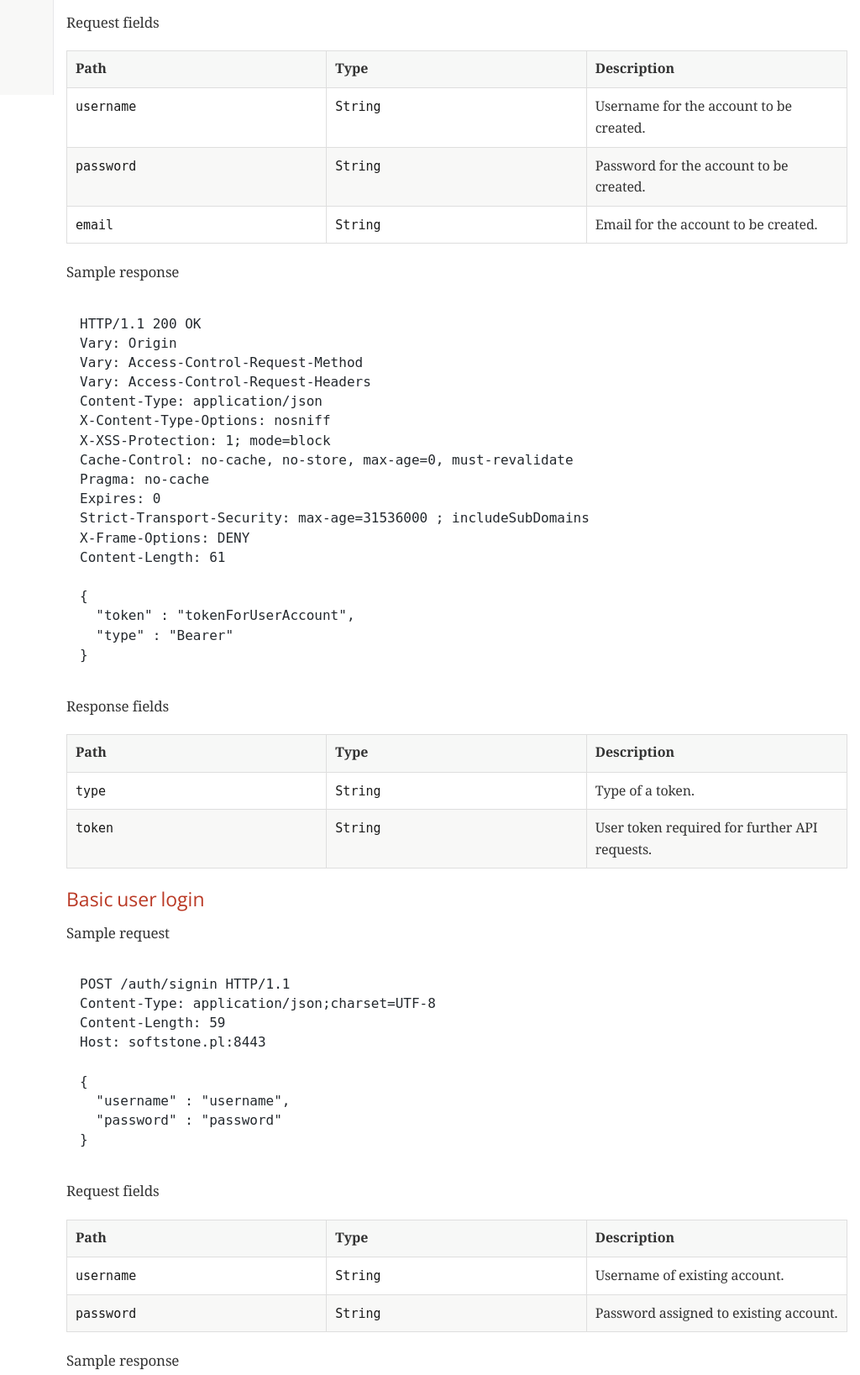
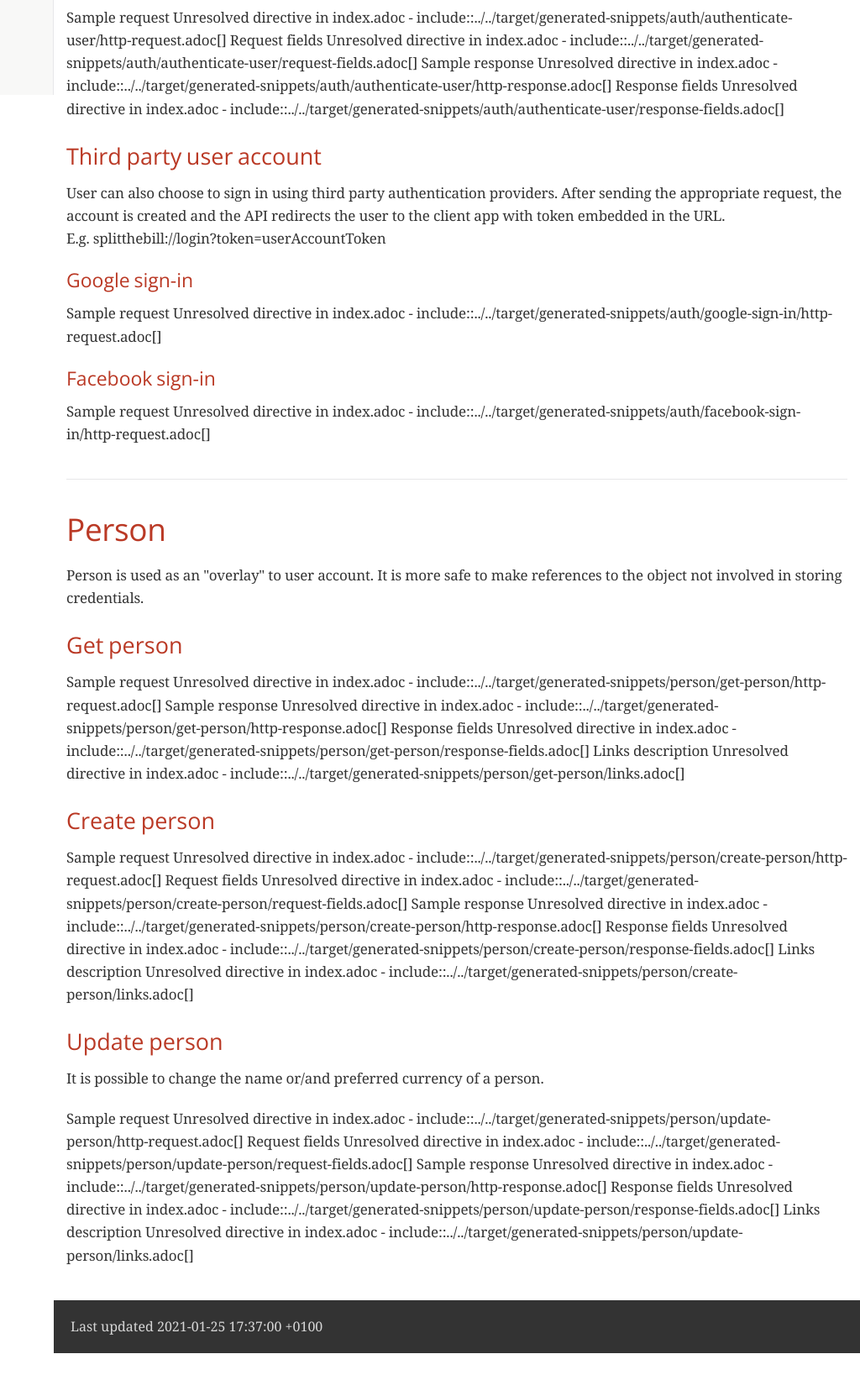
Before and after one commit to cyril-junior-dim/split-the-bill-server, a plain HTML site: page docs/index.html in a window 1280 px wide. Shown: the part 687-2324 px from the top of the page at 84% size, without its empty margins (256-1280 px from the left). After the commit the page ends 2298 px from the top, so only its background shows below. Drawn offline with nearby package versions, Linux system fonts and the light colour scheme; a web font is replaced by a local one.

```diff
--- a/docs/index.html
+++ b/docs/index.html
@@ -453,6 +453,13 @@
 </li>
 </ul>
 </li>
+<li><a href="#_person">Person</a>
+<ul class="sectlevel2">
+<li><a href="#_get_person">Get person</a></li>
+<li><a href="#_create_person">Create person</a></li>
+<li><a href="#_update_person">Update person</a></li>
+</ul>
+</li>
 </ul>
 </div>
 </div>
@@ -460,220 +467,43 @@
 <div class="sect1">
 <h2 id="_user_account"><a class="link" href="#_user_account">User account</a></h2>
 <div class="sectionbody">
+<div class="paragraph">
+<p>User account is a starting point of the app. Based on the user account, the token is generated
+which is then required to authenticate the user. Please note that this is the only endpoint
+that can be accessed without the token. All other endpoints will not allow the user to interact with any data
+unless they provide the token.</p>
+</div>
 <div class="sect2">
 <h3 id="_basic_user_account"><a class="link" href="#_basic_user_account">Basic user account</a></h3>
 <div class="paragraph">
-<p>Basic user account requires a user to provide a username, password and email. Username and email has to be UNIQUE.</p>
+<p>Basic user account requires a user to provide a username, password and email. Username and email have to be UNIQUE.<br>
+NOTE! After creating a basic user account it is necessary to create a <code>Person</code>.</p>
 </div>
 <div class="sect3">
 <h4 id="_basic_user_account_signup"><a class="link" href="#_basic_user_account_signup">Basic user account signup</a></h4>
 <div class="paragraph">
-<p>Sample request</p>
+<p>Sample request
+Unresolved directive in index.adoc - include::../../target/generated-snippets/auth/register-user/http-request.adoc[]
+Request fields
+Unresolved directive in index.adoc - include::../../target/generated-snippets/auth/register-user/request-fields.adoc[]
+Sample response
+Unresolved directive in index.adoc - include::../../target/generated-snippets/auth/register-user/http-response.adoc[]
+Response fields
+Unresolved directive in index.adoc - include::../../target/generated-snippets/auth/register-user/response-fields.adoc[]</p>
 </div>
-<div class="listingblock">
-<div class="content">
-<pre class="highlightjs highlight nowrap"><code class="language-http hljs" data-lang="http">POST /auth/signup HTTP/1.1
-Content-Type: application/json;charset=UTF-8
-Content-Length: 89
-Host: softstone.pl:8443
-
-{
-  "username" : "username",
-  "password" : "password",
-  "email" : "test@test.com"
-}</code></pre>
-</div>
-</div>
-<div class="paragraph">
-<p>Request fields</p>
-</div>
-<table class="tableblock frame-all grid-all stretch">
-<colgroup>
-<col style="width: 33.3333%;">
-<col style="width: 33.3333%;">
-<col style="width: 33.3334%;">
-</colgroup>
-<thead>
-<tr>
-<th class="tableblock halign-left valign-top">Path</th>
-<th class="tableblock halign-left valign-top">Type</th>
-<th class="tableblock halign-left valign-top">Description</th>
-</tr>
-</thead>
-<tbody>
-<tr>
-<td class="tableblock halign-left valign-top"><p class="tableblock"><code>username</code></p></td>
-<td class="tableblock halign-left valign-top"><p class="tableblock"><code>String</code></p></td>
-<td class="tableblock halign-left valign-top"><p class="tableblock">Username for the account to be created.</p></td>
-</tr>
-<tr>
-<td class="tableblock halign-left valign-top"><p class="tableblock"><code>password</code></p></td>
-<td class="tableblock halign-left valign-top"><p class="tableblock"><code>String</code></p></td>
-<td class="tableblock halign-left valign-top"><p class="tableblock">Password for the account to be created.</p></td>
-</tr>
-<tr>
-<td class="tableblock halign-left valign-top"><p class="tableblock"><code>email</code></p></td>
-<td class="tableblock halign-left valign-top"><p class="tableblock"><code>String</code></p></td>
-<td class="tableblock halign-left valign-top"><p class="tableblock">Email for the account to be created.</p></td>
-</tr>
-</tbody>
-</table>
-<div class="paragraph">
-<p>Sample response</p>
-</div>
-<div class="listingblock">
-<div class="content">
-<pre class="highlightjs highlight nowrap"><code class="language-http hljs" data-lang="http">HTTP/1.1 200 OK
-Vary: Origin
-Vary: Access-Control-Request-Method
-Vary: Access-Control-Request-Headers
-Content-Type: application/json
-X-Content-Type-Options: nosniff
-X-XSS-Protection: 1; mode=block
-Cache-Control: no-cache, no-store, max-age=0, must-revalidate
-Pragma: no-cache
-Expires: 0
-Strict-Transport-Security: max-age=31536000 ; includeSubDomains
-X-Frame-Options: DENY
-Content-Length: 61
-
-{
-  "token" : "tokenForUserAccount",
-  "type" : "Bearer"
-}</code></pre>
-</div>
-</div>
-<div class="paragraph">
-<p>Response fields</p>
-</div>
-<table class="tableblock frame-all grid-all stretch">
-<colgroup>
-<col style="width: 33.3333%;">
-<col style="width: 33.3333%;">
-<col style="width: 33.3334%;">
-</colgroup>
-<thead>
-<tr>
-<th class="tableblock halign-left valign-top">Path</th>
-<th class="tableblock halign-left valign-top">Type</th>
-<th class="tableblock halign-left valign-top">Description</th>
-</tr>
-</thead>
-<tbody>
-<tr>
-<td class="tableblock halign-left valign-top"><p class="tableblock"><code>type</code></p></td>
-<td class="tableblock halign-left valign-top"><p class="tableblock"><code>String</code></p></td>
-<td class="tableblock halign-left valign-top"><p class="tableblock">Type of a token.</p></td>
-</tr>
-<tr>
-<td class="tableblock halign-left valign-top"><p class="tableblock"><code>token</code></p></td>
-<td class="tableblock halign-left valign-top"><p class="tableblock"><code>String</code></p></td>
-<td class="tableblock halign-left valign-top"><p class="tableblock">User token required for further API requests.</p></td>
-</tr>
-</tbody>
-</table>
 </div>
 <div class="sect3">
 <h4 id="_basic_user_login"><a class="link" href="#_basic_user_login">Basic user login</a></h4>
 <div class="paragraph">
-<p>Sample request</p>
+<p>Sample request
+Unresolved directive in index.adoc - include::../../target/generated-snippets/auth/authenticate-user/http-request.adoc[]
+Request fields
+Unresolved directive in index.adoc - include::../../target/generated-snippets/auth/authenticate-user/request-fields.adoc[]
+Sample response
+Unresolved directive in index.adoc - include::../../target/generated-snippets/auth/authenticate-user/http-response.adoc[]
+Response fields
+Unresolved directive in index.adoc - include::../../target/generated-snippets/auth/authenticate-user/response-fields.adoc[]</p>
 </div>
-<div class="listingblock">
-<div class="content">
-<pre class="highlightjs highlight nowrap"><code class="language-http hljs" data-lang="http">POST /auth/signin HTTP/1.1
-Content-Type: application/json;charset=UTF-8
-Content-Length: 59
-Host: softstone.pl:8443
-
-{
-  "username" : "username",
-  "password" : "password"
-}</code></pre>
-</div>
-</div>
-<div class="paragraph">
-<p>Request fields</p>
-</div>
-<table class="tableblock frame-all grid-all stretch">
-<colgroup>
-<col style="width: 33.3333%;">
-<col style="width: 33.3333%;">
-<col style="width: 33.3334%;">
-</colgroup>
-<thead>
-<tr>
-<th class="tableblock halign-left valign-top">Path</th>
-<th class="tableblock halign-left valign-top">Type</th>
-<th class="tableblock halign-left valign-top">Description</th>
-</tr>
-</thead>
-<tbody>
-<tr>
-<td class="tableblock halign-left valign-top"><p class="tableblock"><code>username</code></p></td>
-<td class="tableblock halign-left valign-top"><p class="tableblock"><code>String</code></p></td>
-<td class="tableblock halign-left valign-top"><p class="tableblock">Username of existing account.</p></td>
-</tr>
-<tr>
-<td class="tableblock halign-left valign-top"><p class="tableblock"><code>password</code></p></td>
-<td class="tableblock halign-left valign-top"><p class="tableblock"><code>String</code></p></td>
-<td class="tableblock halign-left valign-top"><p class="tableblock">Password assigned to existing account.</p></td>
-</tr>
-</tbody>
-</table>
-<div class="paragraph">
-<p>Sample response</p>
-</div>
-<div class="listingblock">
-<div class="content">
-<pre class="highlightjs highlight nowrap"><code class="language-http hljs" data-lang="http">HTTP/1.1 200 OK
-Vary: Origin
-Vary: Access-Control-Request-Method
-Vary: Access-Control-Request-Headers
-Content-Type: application/json
-X-Content-Type-Options: nosniff
-X-XSS-Protection: 1; mode=block
-Cache-Control: no-cache, no-store, max-age=0, must-revalidate
-Pragma: no-cache
-Expires: 0
-Strict-Transport-Security: max-age=31536000 ; includeSubDomains
-X-Frame-Options: DENY
-Content-Length: 61
-
-{
-  "token" : "tokenForUserAccount",
-  "type" : "Bearer"
-}</code></pre>
-</div>
-</div>
-<div class="paragraph">
-<p>Response fields</p>
-</div>
-<table class="tableblock frame-all grid-all stretch">
-<colgroup>
-<col style="width: 33.3333%;">
-<col style="width: 33.3333%;">
-<col style="width: 33.3334%;">
-</colgroup>
-<thead>
-<tr>
-<th class="tableblock halign-left valign-top">Path</th>
-<th class="tableblock halign-left valign-top">Type</th>
-<th class="tableblock halign-left valign-top">Description</th>
-</tr>
-</thead>
-<tbody>
-<tr>
-<td class="tableblock halign-left valign-top"><p class="tableblock"><code>type</code></p></td>
-<td class="tableblock halign-left valign-top"><p class="tableblock"><code>String</code></p></td>
-<td class="tableblock halign-left valign-top"><p class="tableblock">Type of a token.</p></td>
-</tr>
-<tr>
-<td class="tableblock halign-left valign-top"><p class="tableblock"><code>token</code></p></td>
-<td class="tableblock halign-left valign-top"><p class="tableblock"><code>String</code></p></td>
-<td class="tableblock halign-left valign-top"><p class="tableblock">User token required for further API requests.</p></td>
-</tr>
-</tbody>
-</table>
 </div>
 </div>
 <div class="sect2">
@@ -686,26 +516,71 @@
 <div class="sect3">
 <h4 id="_google_sign_in"><a class="link" href="#_google_sign_in">Google sign-in</a></h4>
 <div class="paragraph">
-<p>Sample request</p>
-</div>
-<div class="listingblock">
-<div class="content">
-<pre class="highlightjs highlight nowrap"><code class="language-http hljs" data-lang="http">GET /oauth2/authorization/google HTTP/1.1
-Host: softstone.pl:8443</code></pre>
-</div>
+<p>Sample request
+Unresolved directive in index.adoc - include::../../target/generated-snippets/auth/google-sign-in/http-request.adoc[]</p>
 </div>
 </div>
 <div class="sect3">
 <h4 id="_facebook_sign_in"><a class="link" href="#_facebook_sign_in">Facebook sign-in</a></h4>
 <div class="paragraph">
-<p>Sample request</p>
-</div>
-<div class="listingblock">
-<div class="content">
-<pre class="highlightjs highlight nowrap"><code class="language-http hljs" data-lang="http">GET /oauth2/authorization/facebook HTTP/1.1
-Host: softstone.pl:8443</code></pre>
+<p>Sample request
+Unresolved directive in index.adoc - include::../../target/generated-snippets/auth/facebook-sign-in/http-request.adoc[]</p>
 </div>
 </div>
+</div>
+</div>
+</div>
+<div class="sect1">
+<h2 id="_person"><a class="link" href="#_person">Person</a></h2>
+<div class="sectionbody">
+<div class="paragraph">
+<p>Person is used as an "overlay" to user account. It is more safe to make references
+to the object not involved in storing credentials.</p>
+</div>
+<div class="sect2">
+<h3 id="_get_person"><a class="link" href="#_get_person">Get person</a></h3>
+<div class="paragraph">
+<p>Sample request
+Unresolved directive in index.adoc - include::../../target/generated-snippets/person/get-person/http-request.adoc[]
+Sample response
+Unresolved directive in index.adoc - include::../../target/generated-snippets/person/get-person/http-response.adoc[]
+Response fields
+Unresolved directive in index.adoc - include::../../target/generated-snippets/person/get-person/response-fields.adoc[]
+Links description
+Unresolved directive in index.adoc - include::../../target/generated-snippets/person/get-person/links.adoc[]</p>
+</div>
+</div>
+<div class="sect2">
+<h3 id="_create_person"><a class="link" href="#_create_person">Create person</a></h3>
+<div class="paragraph">
+<p>Sample request
+Unresolved directive in index.adoc - include::../../target/generated-snippets/person/create-person/http-request.adoc[]
+Request fields
+Unresolved directive in index.adoc - include::../../target/generated-snippets/person/create-person/request-fields.adoc[]
+Sample response
+Unresolved directive in index.adoc - include::../../target/generated-snippets/person/create-person/http-response.adoc[]
+Response fields
+Unresolved directive in index.adoc - include::../../target/generated-snippets/person/create-person/response-fields.adoc[]
+Links description
+Unresolved directive in index.adoc - include::../../target/generated-snippets/person/create-person/links.adoc[]</p>
+</div>
+</div>
+<div class="sect2">
+<h3 id="_update_person"><a class="link" href="#_update_person">Update person</a></h3>
+<div class="paragraph">
+<p>It is possible to change the name or/and preferred currency of a person.<br></p>
+</div>
+<div class="paragraph">
+<p>Sample request
+Unresolved directive in index.adoc - include::../../target/generated-snippets/person/update-person/http-request.adoc[]
+Request fields
+Unresolved directive in index.adoc - include::../../target/generated-snippets/person/update-person/request-fields.adoc[]
+Sample response
+Unresolved directive in index.adoc - include::../../target/generated-snippets/person/update-person/http-response.adoc[]
+Response fields
+Unresolved directive in index.adoc - include::../../target/generated-snippets/person/update-person/response-fields.adoc[]
+Links description
+Unresolved directive in index.adoc - include::../../target/generated-snippets/person/update-person/links.adoc[]</p>
 </div>
 </div>
 </div>
@@ -713,7 +588,7 @@
 </div>
 <div id="footer">
 <div id="footer-text">
-Last updated 2021-01-24 01:25:01 +0100
+Last updated 2021-01-25 17:37:00 +0100
 </div>
 </div>
 <link rel="stylesheet" href="https://cdnjs.cloudflare.com/ajax/libs/highlight.js/9.13.1/styles/github.min.css">
```
Also changed, not shown: 1 other file.
